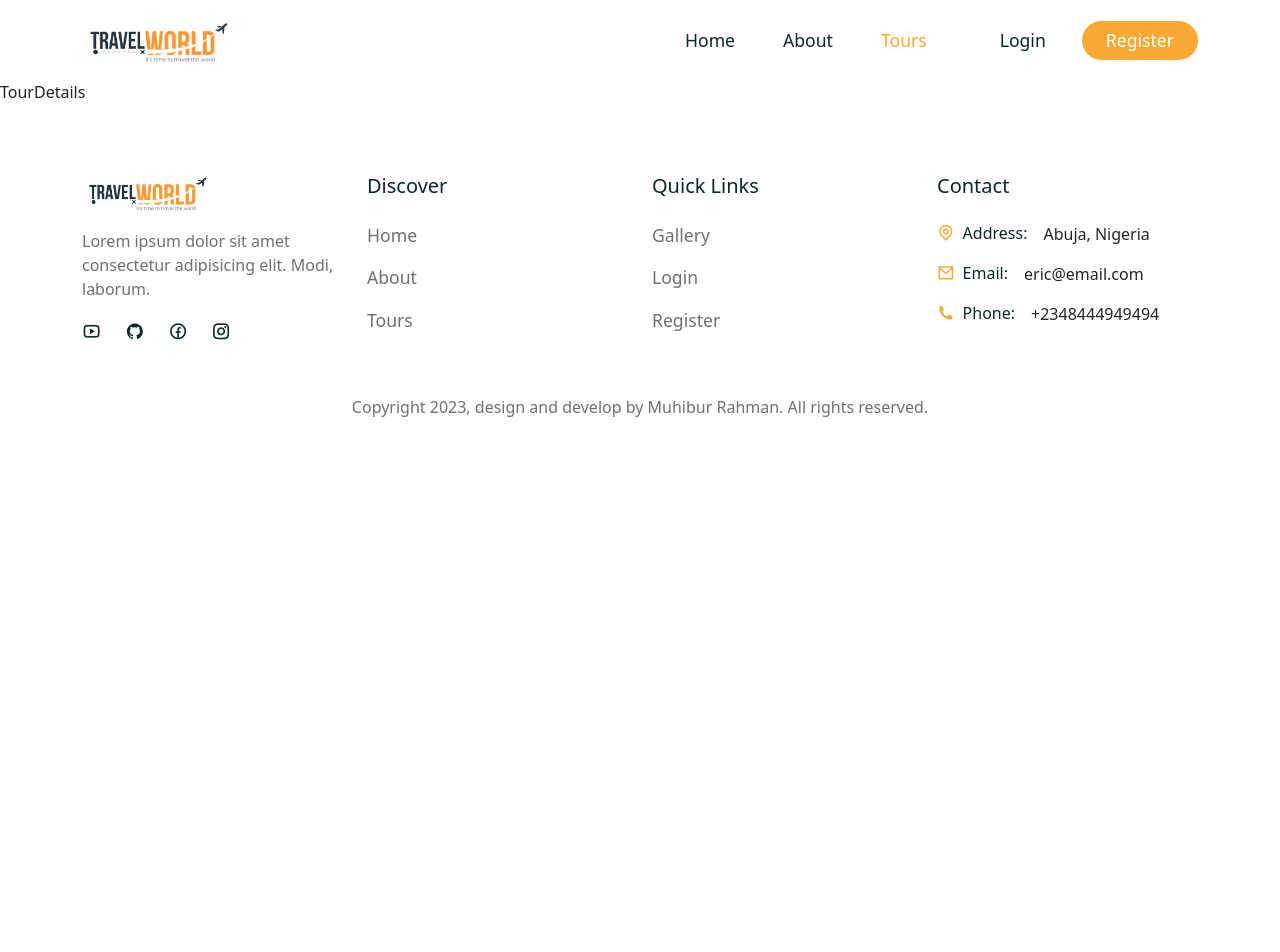
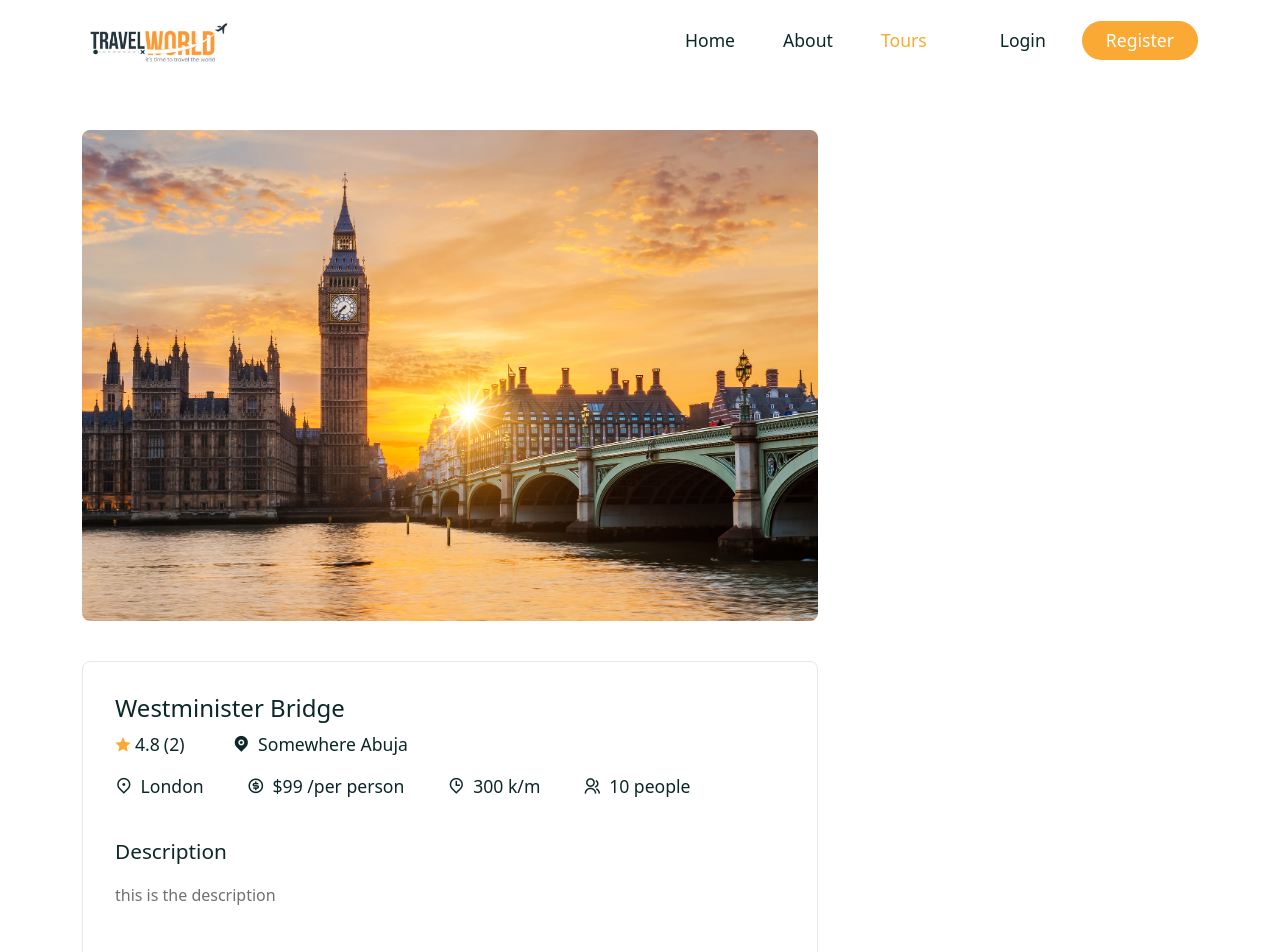
Before and after one commit to eric2umeh/tour-booking-mern, a React (Create React App) app in the folder frontend/: page /tours/01 in a window 1280 px wide. Shown: the top 952 px of the page. Before the commit the page ends 800 px from the top, so only its background shows below. Built offline with nearby package versions, Linux system fonts and the light colour scheme; a web font is replaced by a local one.

Commit message:
Create the Tour Details page

```diff
--- a/frontend/src/assets/data/tours.js
+++ b/frontend/src/assets/data/tours.js
@@ -12,6 +12,7 @@ const tours = [
     title: "Westminister Bridge",
     city: "London",
     distance: 300,
+    address: 'Somewhere Abuja',
     price: 99,
     maxGroupSize: 10,
     desc: "this is the description",
@@ -34,6 +35,7 @@ const tours = [
     title: "Bali, Indonesia",
     city: "Indonesia",
     distance: 400,
+    address: 'Somewhere Abuja',
     price: 99,
     maxGroupSize: 8,
     desc: "this is the description",
@@ -52,6 +54,7 @@ const tours = [
     title: "Snowy Mountains, Thailand",
     city: "Thailand",
     distance: 500,
+    address: 'Somewhere Abuja',
     price: 99,
     maxGroupSize: 8,
     desc: "this is the description",
@@ -70,6 +73,7 @@ const tours = [
     title: "Beautiful Sunrise, Thailand",
     city: "Thailand",
     distance: 500,
+    address: 'Somewhere Abuja',
     price: 99,
     maxGroupSize: 8,
     desc: "this is the description",
@@ -88,6 +92,7 @@ const tours = [
     title: "Nusa Pendia Bali, Indonesia",
     city: "Indonesia",
     distance: 500,
+    address: 'Somewhere Abuja',
     price: 99,
     maxGroupSize: 8,
     desc: "this is the description",
@@ -124,6 +129,7 @@ const tours = [
     title: "Holmen Lofoten",
     city: "France",
     distance: 500,
+    address: 'Somewhere Abuja',
     price: 99,
     maxGroupSize: 8,
     desc: "this is the description",
@@ -137,6 +143,7 @@ const tours = [
     title: "Snowy Mountains, Thailand",
     city: "Thailand",
     distance: 500,
+    address: 'Somewhere Abuja',
     price: 99,
     maxGroupSize: 8,
     desc: "this is the description",
--- a/frontend/src/pages/TourDetails.jsx
+++ b/frontend/src/pages/TourDetails.jsx
@@ -1,11 +1,174 @@
-import React from 'react'
-import '../styles/tour-details.css'
-
+import React, { useRef, useState } from 'react';
+import '../styles/tour-details.css';
+import { Col, Container, Form, ListGroup, Row } from 'reactstrap';
+import { useParams } from 'react-router-dom';
+import tourData from '../assets/data/tours';
+import calculateAvgRating from '../utils/avgRating';
+import avatar from '../assets/images/avatar.jpg';
 
 const TourDetails = () => {
+  const { id } = useParams();
+  // this is an static data later we use backend and API
+  const tour = tourData.find((tour) => tour.id === id);
+  const reviewMsgRef = useRef('');
+  const [tourRating, setTourRating] = useState(null);
+
+  // description properties from tour object
+  const {
+    photo,
+    title,
+    desc,
+    price,
+    address,
+    reviews,
+    city,
+    distance,
+    maxGroupSize,
+  } = tour;
+
+  const { totalRating, avgRating } = calculateAvgRating(reviews);
+
+  // format date
+  const options = { day: 'numeric', month: 'long', year: 'numeric' };
+
+  // submit request to server
+  const submitHandler = e => {
+    e.preventDefault()
+    const reviewText = reviewMsgRef.current.value;
+
+    alert(`${reviewText}, ${tourRating}`)
+
+    // lAATER CALL FROM BACKEND
+
+  }
+
   return (
-    <div>TourDetails</div>
-  )
-}
+    <>
+      <section>
+        <Container>
+          <Row>
+            <Col lg="8">
+              <div className="tour__content">
+                <img src={photo} alt="" />
 
-export default TourDetails
+                <div className="tour__info">
+                  <h2>{title}</h2>
+
+                  <div className="d-flex align-items-center gap-5">
+                    <span className="tour__rating d-flex align-items-center gap-1">
+                      <i
+                        className="ri-star-fill"
+                        style={{ color: 'var(--secondary-color' }}
+                      ></i>{' '}
+                      {calculateAvgRating === 0 ? null : avgRating}
+                      {totalRating === 0 ? (
+                        'Not rated'
+                      ) : (
+                        <span>({reviews?.length})</span>
+                      )}
+                    </span>
+
+                    <span>
+                      <i class="ri-map-pin-fill"></i> {address}
+                    </span>
+                  </div>
+
+                  <div className="tour__extra-details">
+                    <span>
+                      <i class="ri-map-pin-2-line"></i> {city}
+                    </span>
+                    <span>
+                      <i class="ri-money-dollar-circle-line"></i> ${price} /per
+                      person
+                    </span>
+                    <span>
+                      <i class="ri-map-pin-time-line"></i> {distance} k/m
+                    </span>
+                    <span>
+                      <i class="ri-group-line"></i> {maxGroupSize} people
+                    </span>
+                  </div>
+                  <h5>Description</h5>
+                  <p>{desc}</p>
+                </div>
+
+                {/* Tour reviews section section */}
+                <div className="tour__reviews mt-4">
+                  <h4>Reviews ({reviews?.length} reviews)</h4>
+
+                  <Form onSubmit={submitHandler}>
+                    <div className="d-flex align-items-center gap-3 mb-4 rating__group">
+                      <span onClick={() => setTourRating(1)}>
+                        1 <i class="ri-star-s-fill"></i>
+                      </span>
+                      <span onClick={() => setTourRating(2)}>
+                        2 <i class="ri-star-s-fill"></i>
+                      </span>
+                      <span onClick={() => setTourRating(3)}>
+                        3 <i class="ri-star-s-fill"></i>
+                      </span>
+                      <span onClick={() => setTourRating(4)}>
+                        4 <i class="ri-star-s-fill"></i>
+                      </span>
+                      <span onClick={() => setTourRating(5)}>
+                        5 <i class="ri-star-s-fill"></i>
+                      </span>
+                    </div>
+
+                    <div className="review__input">
+                      <input
+                        type="text"
+                        ref={reviewMsgRef}
+                        placeholder="share your thoughts"
+                        required
+                      />
+                      <button
+                        className="btn primary__btn text-white"
+                        type="submit"
+                      >
+                        Submit
+                      </button>
+                    </div>
+                  </Form>
+
+                  <ListGroup className="user__reviews">
+                    {reviews?.map((review) => (
+                      <div className="review__item">
+                        <img src={avatar} alt="" />
+
+                        <div className="w-100">
+                          <div className="d-flex align-items-center justify-content-between">
+                            <div>
+                              <h5>Eric</h5>
+                              <p>
+                                {new Date('01-18-2023').toLocaleDateString(
+                                  'en-US',
+                                  options
+                                )}
+                              </p>
+                            </div>
+                            <span className="d-flex align-items-center">
+                              5 <i class="ri-star-s-fill"></i>
+                            </span>
+                          </div>
+
+                          <h6>Amazing Tour</h6>
+                        </div>
+                      </div>
+                    ))}
+                  </ListGroup>
+                </div>
+                {/* Tour reviews section section end */}
+              </div>
+            </Col>
+
+            <Col lg='4'>
+            </Col>
+          </Row>
+        </Container>
+      </section>
+    </>
+  );
+};
+
+export default TourDetails;
--- a/frontend/src/styles/tour-details.css
+++ b/frontend/src/styles/tour-details.css
@@ -0,0 +1,122 @@
+.tour__content img {
+  width: 100%;
+  border-radius: 0.5rem;
+  margin-bottom: 2.5rem;
+}
+
+.tour__info,
+.tour__reviews {
+  border-radius: 0.5rem;
+  border: 1px solid rgb(229, 231, 235);
+  padding: 2rem;
+}
+
+.tour__info h2 {
+  font-size: 1.5rem;
+}
+
+.tour__info span {
+  display: flex;
+  align-items: center;
+  column-gap: 0.5rem;
+  font-size: 1rem;
+  color: var(--text-color);
+}
+
+.tour__info span {
+  color: var(--heading-color);
+  font-size: 1.1rem;
+}
+
+.tour__extra-details {
+  display: flex;
+  align-items: center;
+  column-gap: 2.7rem;
+  margin-top: 1rem;
+  margin-bottom: 2.5rem;
+}
+
+.tour__info h5 {
+  margin-bottom: 1rem;
+  font-size: 1.3rem;
+}
+
+.tour__info p {
+  line-height: 30px;
+  font-size: 1rem;
+  color: var(--text-color);
+}
+
+.rating__group span {
+  font-size: 1.1rem;
+  display: flex;
+  align-items: center;
+  color: var(--secondary-color);
+  cursor: pointer;
+}
+
+.tour__reviews h4 {
+  margin-bottom: 3rem;
+}
+
+.review__input {
+  display: flex;
+  align-items: center;
+  justify-content: space-between;
+  width: 100%;
+  padding: 0.7rem;
+  border-radius: 2rem;
+  border: 1px solid var(--secondary-color);
+}
+
+.review__input input {
+  width: 100%;
+  padding: 0.5rem 0;
+  border: none;
+}
+
+.review__input input:focus {
+  outline: none;
+}
+
+.review__item {
+  display: flex;
+  align-items: center;
+  column-gap: 1rem;
+  margin-bottom: 2rem;
+}
+
+.review__item img {
+    width: 3.5rem;
+    height: 3.5em;
+    border-radius: 50px;
+    object-fit: cover;
+}
+
+.user__reviews {
+    margin-top: 2.5rem;
+}
+
+.review__item h5 {
+    font-size: 1rem;
+    margin-bottom: 0;
+}
+
+.review__item p {
+    font-size: 0.9rem;
+    color: var(--text-color);
+}
+
+.review__item h6 {
+    font-size: 1.1rem;
+    color: var(--text-color);
+}
+
+.review__item span i {
+    font-size: 1.2rem;
+    color: var(--secondary-color);
+}
+
+.review__item span {
+    font-weight: 500;
+}
```
Also changed, not shown: frontend/src/components/Booking/Booking.jsx (added, +10 -0 lines), frontend/src/shared/TourCard.jsx (+8 -4 lines), frontend/src/components/Booking/booking.css (added).
